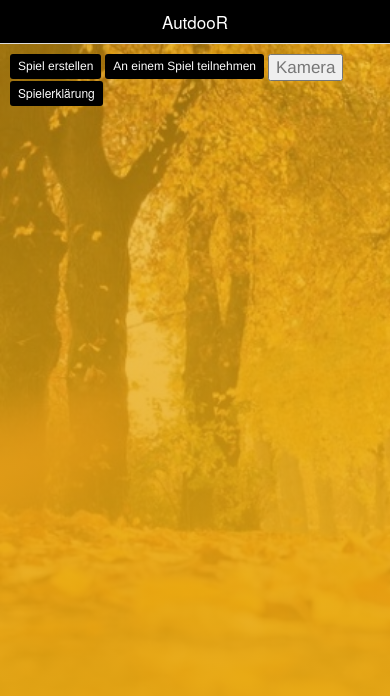
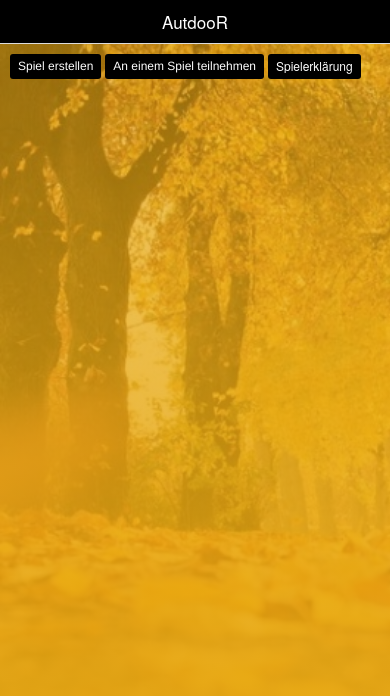
Before and after one commit to RamonBaertschi/AugmentedReality, a plain HTML site: page www/index.html in a window 390 px wide. Drawn offline with Linux system fonts and the light colour scheme; some packages are replaced by stand-ins of ours.

Commit message:
kamera button von index entfernt -> admin04

```diff
--- a/www/index.html
+++ b/www/index.html
@@ -40,7 +40,7 @@
         <button class="btn">An einem Spiel teilnehmen</button>
       </a>
 
-      <button id="kamera">Kamera</button>
+
 
       <a href="#myModalexample" class="btn">Spielerklärung</a>
       <div id="myModalexample" class="modal">
```
Also changed, not shown: www/admin/admin04.html (+3 -0 lines), 1 other file. Lines whose indentation alone changed are shown as unchanged.
